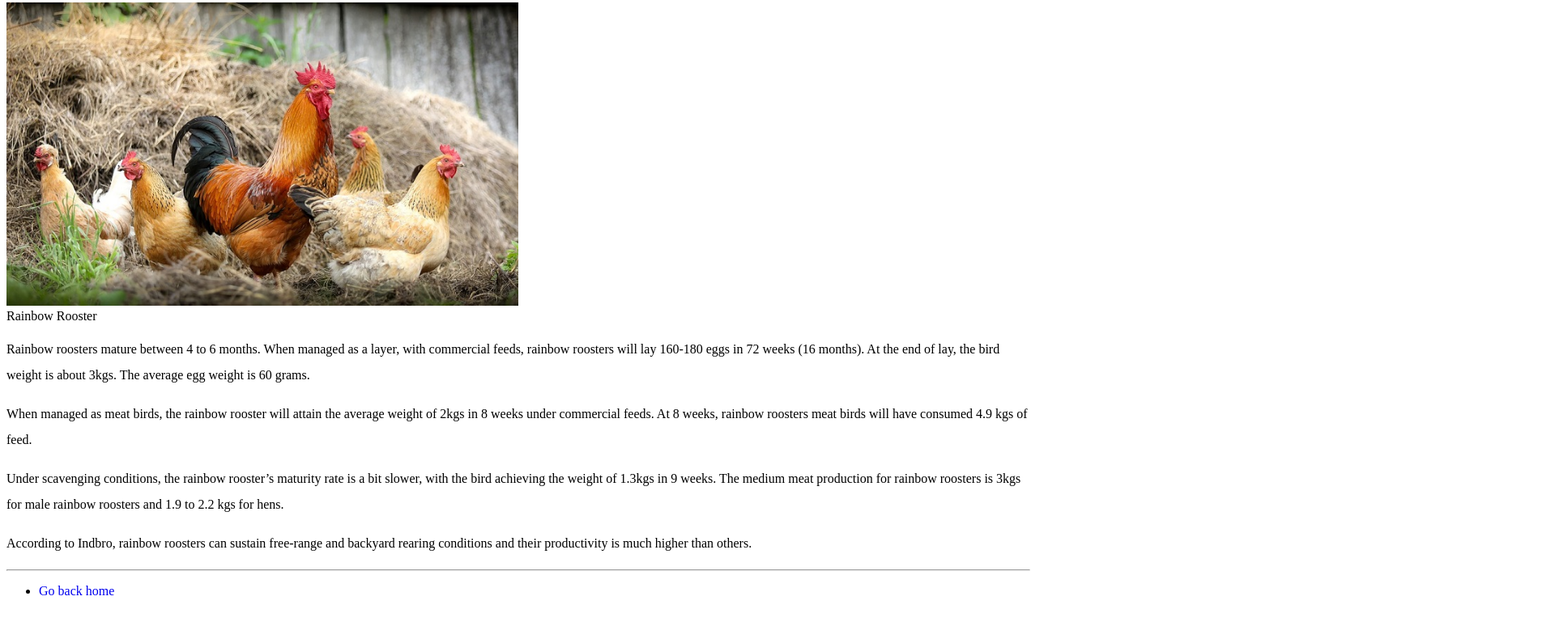
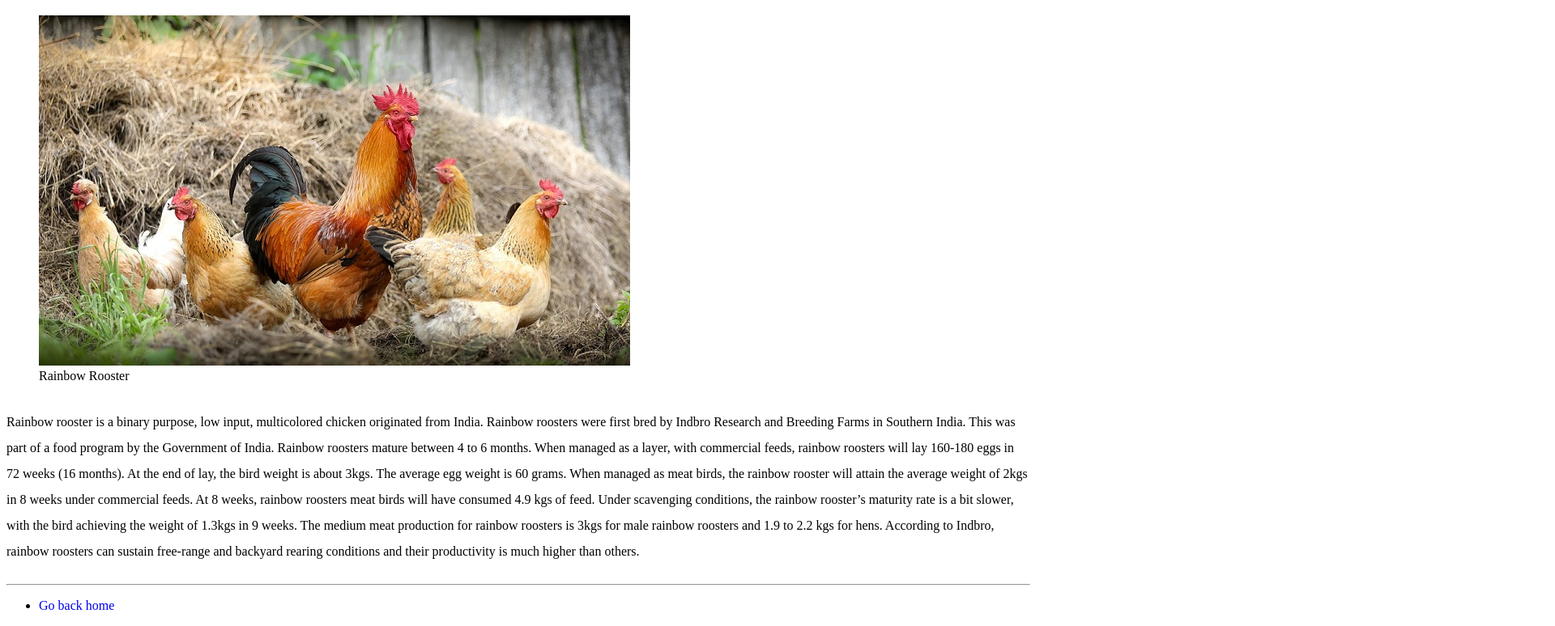
Before and after one commit to Eugene0469/WebDevelopment, a plain HTML site: page Rainbow Rooster.html in a window 1280 px wide. Shown: the part 247-1021 px from the top of the page at 81% size, 1920 px wide, since content can reach past the window. Drawn offline with Linux system fonts and the light colour scheme.

Commit message:
Flex-wrap

```diff
--- a/Rainbow Rooster.html
+++ b/Rainbow Rooster.html
@@ -21,32 +21,39 @@
         <h1>Rainbow Roosters: A new type of chicken that will make farmers rich</h1>
         <hr>
         <h2>About Rooster</h2>
+        <section id="container">
             <!-- The figure element represents self contained content with the option of including a caption by using the figcaption element -->
-        <figure id="rooster-fig">
+            <figure>
                 <!-- Image element does not have a closing tag -->
                 <img src="pictures/chicken.jpg" width="100%" alt="Rainbow Rooster">
                 <figcaption>Rainbow Rooster</figcaption>
             </figure>
-        <p id="rooster-par">Rainbow rooster is a binary purpose, low input, multicolored chicken originated from
+            <p>
+                Rainbow rooster is a binary purpose, low input, multicolored chicken originated from
                 India.
                 Rainbow roosters
                 were
                 first bred by Indbro Research and Breeding Farms in Southern India. This was part of a food program by
                 the
-            Government of India.</p>
-        <p>Rainbow roosters mature between 4 to 6 months. When managed as a layer, with commercial feeds, rainbow
+                Government of India.
+                Rainbow roosters mature between 4 to 6 months. When managed as a layer, with commercial feeds, rainbow
                 roosters
-            will lay 160-180 eggs in 72 weeks (16 months). At the end of lay, the bird weight is about 3kgs. The average
+                will lay 160-180 eggs in 72 weeks (16 months). At the end of lay, the bird weight is about 3kgs. The
+                average
                 egg
-            weight is 60 grams.</p>
-        <p>When managed as meat birds, the rainbow rooster will attain the average weight of 2kgs in 8 weeks under
-            commercial feeds. At 8 weeks, rainbow roosters meat birds will have consumed 4.9 kgs of feed.</p>
-        <p>Under scavenging conditions, the rainbow rooster’s maturity rate is a bit slower, with the bird achieving the
+                weight is 60 grams.
+                When managed as meat birds, the rainbow rooster will attain the average weight of 2kgs in 8 weeks under
+                commercial feeds. At 8 weeks, rainbow roosters meat birds will have consumed 4.9 kgs of feed.
+                Under scavenging conditions, the rainbow rooster’s maturity rate is a bit slower, with the bird
+                achieving
+                the
                 weight of 1.3kgs in 9 weeks. The medium meat production for rainbow roosters is 3kgs for male rainbow
                 roosters
-            and 1.9 to 2.2 kgs for hens.</p>
-        <p>According to Indbro, rainbow roosters can sustain free-range and backyard rearing conditions and their
-            productivity is much higher than others.</p>
+                and 1.9 to 2.2 kgs for hens.
+                According to Indbro, rainbow roosters can sustain free-range and backyard rearing conditions and their
+                productivity is much higher than others.
+            </p>
+        </section>
     </main>
     <hr>
     <footer>
--- a/css/app.css
+++ b/css/app.css
@@ -79,15 +79,34 @@ p::selection{
     background-color: #fcbf49;
 }
 
-#rooster-fig{
-    display: inline-block;
-    width: 50%;
+ /* #container figure{
+    width: 30%;
     margin: 0;
 }
-#rooster-par{
-    display: inline-block;
-    width: 100%;
+#container p{
+    width: 60%;
+} */
+#container{
+    display: flex;
+    flex-wrap: wrap;
+}
+
+.topnav{
+    overflow: hidden;
+    background-color: antiquewhite;
+    position: sticky;
+    top: 0;
     margin: 0;
-    position: absolute;
-    top: 0;
 }
+.topnav a{
+    float: left;
+    padding: 14px 16px;
+    text-decoration: none;
+    font-size: 17px;
+    color: rgb(75, 48, 14);
+    text-align: center;
+}
+.topnav a:hover{
+    transform: translateY(-2px);
+    text-shadow: 1px 1px 5px rgb(151, 132, 113);
+}
```
Also changed, not shown: Lesson1.html (+15 -29 lines). Lines whose indentation alone changed are shown as unchanged.
